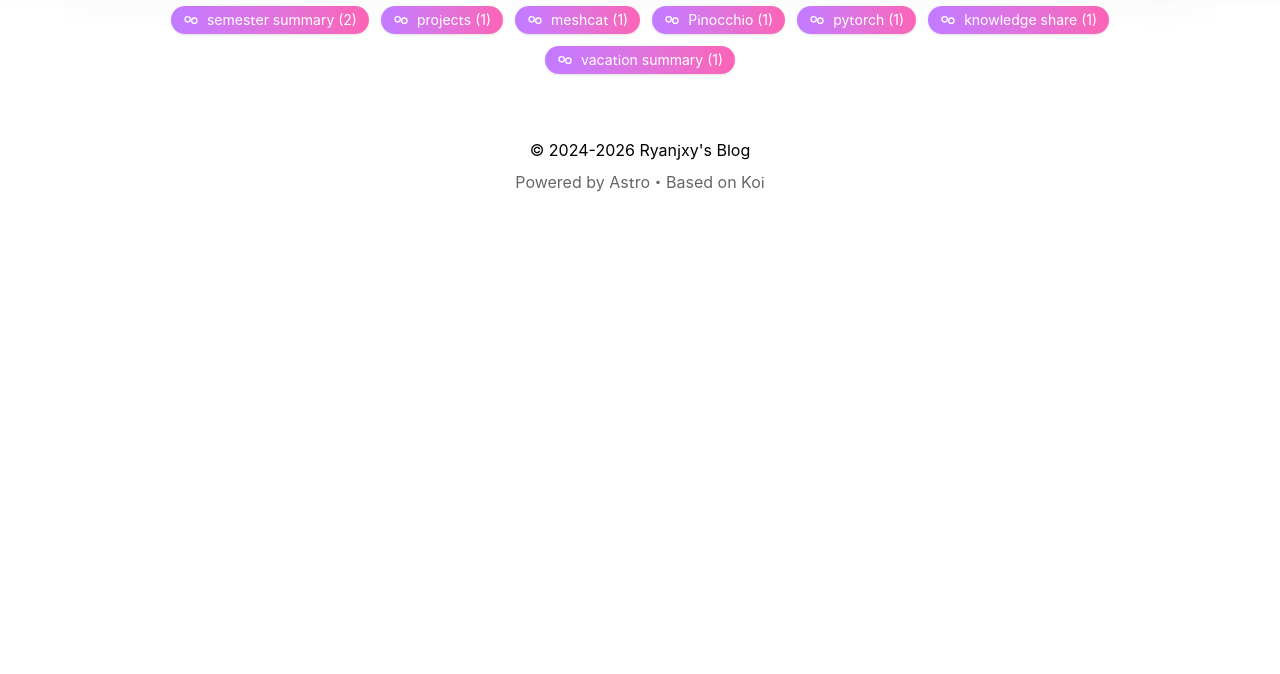
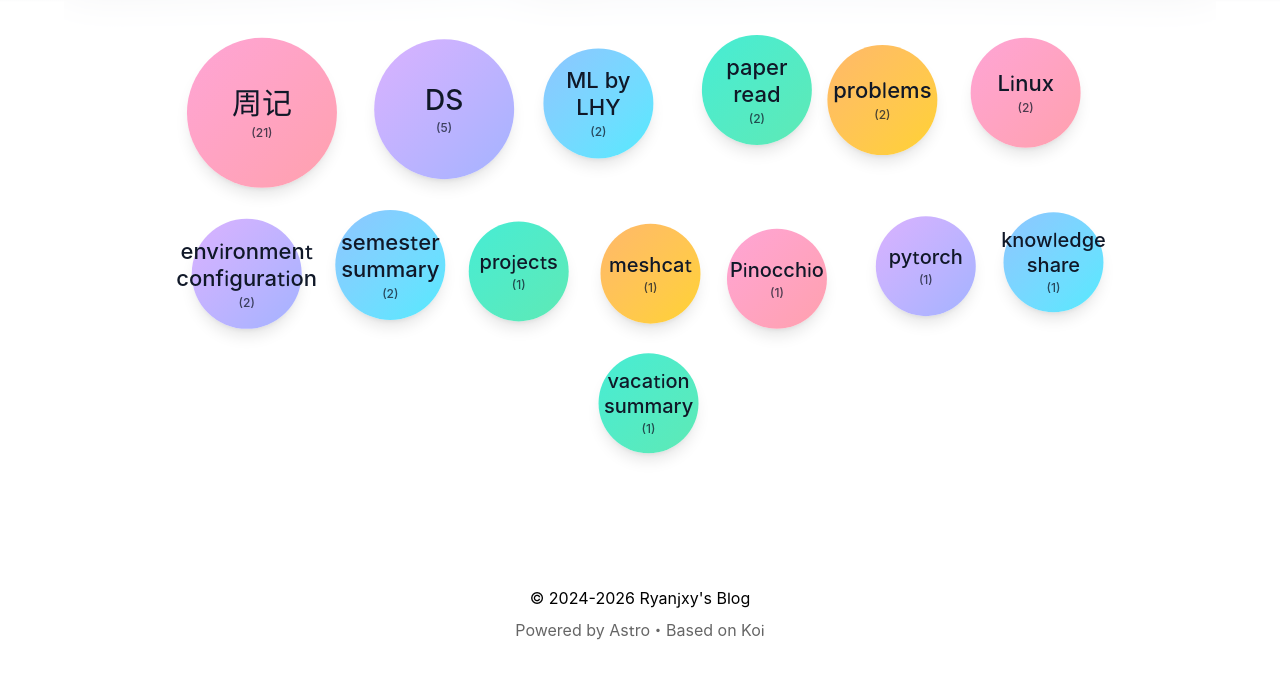
Before and after one commit to Ryanjxy123/ryanjxy123.github.io, an Astro site: page /page/tags in a window 1280 px wide. Shown: the part 646-1320 px from the top of the page. Before the commit the page ends 872 px from the top, so only its background shows below. Built offline with nearby package versions, Linux system fonts and the light colour scheme; Astro itself is replaced by a stand-in of ours; some packages are replaced by stand-ins of ours; a web font is replaced by a local one.

Commit message:
第二次修改后的版本，增加了tag气泡化以及点击跳转的功能

```diff
--- a/src/components/Header.astro
+++ b/src/components/Header.astro
@@ -4,7 +4,7 @@ import {
 	SITE_DESCRIPTION,
 	SITE_HEAD_IMAGE_DAY,
 	SITE_HEAD_IMAGE_NIGHT,
-	SITE_TITLE
+	SITE_TITLE,
 } from "../consts";
 import HeaderNav from "./HeaderNav.svelte";
 import { Image } from "astro:assets";
@@ -14,26 +14,39 @@ interface Props {
 	currentPageTitle?: string;
 }
 
-const {largeBanner, currentPageTitle} = Astro.props;
+const { largeBanner, currentPageTitle } = Astro.props;
 
 const presetSizes = [320, 640, 768, 1024, 1280, 1536, 1920, 2560];
-const imageSizes = presetSizes.map((e) => `(max-width: ${Math.floor(e / 2)}px) ${e}px, `).join('');
+const imageSizes = presetSizes.map(e => `(max-width: ${Math.floor(e / 2)}px) ${e}px, `).join("");
 
 const heightClassName = largeBanner ? "h-[calc(100svh+8rem)]" : "h-[calc(65lvh+8rem)]";
 ---
 
 <HeaderNav client:load>
-	<Image slot="avatar" class="block w-12 h-12 rounded-full" alt="头像" src={SITE_AUTHOR_AVATAR} width={48} densities={[1, 2, 3]} />
+	<Image
+		slot="avatar"
+		class="block w-12 h-12 rounded-full"
+		alt="头像"
+		src={SITE_AUTHOR_AVATAR}
+		width={48}
+		densities={[1, 2, 3]}
+	/>
 </HeaderNav>
 
-<header id="navBackground"
-		class={`${heightClassName} min-h-[30rem] flex flex-col z-0`}>
+<header id="navBackground" class={`${heightClassName} min-h-[30rem] flex flex-col z-0`}>
 	<div class="flex-auto relative">
-		{largeBanner ? <div id="navScrollNotice"
-						  aria-hidden="true"
-						  class="absolute h-2 w-16 -translate-x-2/4 left-2/4 bottom-4 bg-white/60 rounded-full transition-all"
-		></div> : null}
-		<div class={`absolute -translate-x-2/4 left-2/4 ${largeBanner ? "bottom-10" : "bottom-6"} w-full max-w-4xl text-white px-5 md:px-6 [filter:drop-shadow(0_20px_13px_rgb(0_0_0_/_0.1))_drop-shadow(0_8px_5px_rgb(0_0_0_/_0.4))]`}>
+		{
+			largeBanner ? (
+				<div
+					id="navScrollNotice"
+					aria-hidden="true"
+					class="absolute h-2 w-16 -translate-x-2/4 left-2/4 bottom-4 bg-white/60 rounded-full transition-all"
+				/>
+			) : null
+		}
+		<div
+			class={`absolute left-0 right-0 mx-auto ${largeBanner ? "bottom-10" : "bottom-6"} w-full max-w-6xl text-white px-5 md:px-8 text-left [filter:drop-shadow(0_20px_13px_rgb(0_0_0_/_0.1))_drop-shadow(0_8px_5px_rgb(0_0_0_/_0.4))]`}
+		>
 			<h1 class="text-4xl leading-normal font-bold">
 				<a href="./">
 					{currentPageTitle || SITE_TITLE}
@@ -42,7 +55,8 @@ const heightClassName = largeBanner ? "h-[calc(100svh+8rem)]" : "h-[calc(65lvh+8
 			<p class="text-base leading-normal mt-1">{SITE_DESCRIPTION}</p>
 		</div>
 	</div>
-	<div aria-hidden="true" class="flex-none h-32 w-full bg-gradient-to-b from-transparent to-white dark:to-gray-950"></div>
+	<div aria-hidden="true" class="flex-none h-32 w-full bg-gradient-to-b from-transparent to-white dark:to-gray-950">
+	</div>
 </header>
 
 <div class={`w-full ${heightClassName} min-h-[30rem] absolute left-0 top-0 -z-20`} aria-hidden="true">
--- a/src/pages/page/tags.astro
+++ b/src/pages/page/tags.astro
@@ -1,15 +1,13 @@
 ---
-import { getCollection } from 'astro:content';
-import BaseHead from '../../components/BaseHead.astro';
-import Header from '../../components/Header.astro';
-import Footer from '../../components/Footer.astro';
+import { getCollection } from "astro:content";
+import BaseHead from "../../components/BaseHead.astro";
+import Header from "../../components/Header.astro";
+import Footer from "../../components/Footer.astro";
 import BaseLayout from "../../layouts/BaseLayout.astro";
 import Container from "../../components/Container.astro";
 
-// 获取所有博客文章
-const posts = await getCollection('blog');
-
-// 统计标签及数量
+// Get all posts and calculate tag counts
+const posts = await getCollection("blog");
 const tagMap = new Map();
 posts.forEach(post => {
     (post.data.tags || []).forEach(tag => {
@@ -17,8 +15,17 @@ posts.forEach(post => {
     });
 });
 
-// 排序标签（按数量降序）
+// Sort tags by count (descending)
 const tags = Array.from(tagMap.entries()).sort((a, b) => b[1] - a[1]);
+
+// Define some nice gradient pairs for the bubbles
+const gradients = [
+    "from-pink-300 to-rose-300 dark:from-pink-700 dark:to-rose-800",
+    "from-purple-300 to-indigo-300 dark:from-purple-700 dark:to-indigo-800",
+    "from-blue-300 to-cyan-300 dark:from-blue-700 dark:to-cyan-800",
+    "from-teal-300 to-emerald-300 dark:from-teal-700 dark:to-emerald-800",
+    "from-orange-300 to-amber-300 dark:from-orange-700 dark:to-amber-800",
+];
 ---
 
 <BaseLayout>
@@ -26,36 +33,112 @@ const tags = Array.from(tagMap.entries()).sort((a, b) => b[1] - a[1]);
     <Header />
 
     <Container defaultPadding={true}>
-    <h1 class="text-3xl font-bold mb-6 text-center">所有标签</h1>
-    {tags.length > 0 ? (
-      <ul class="flex flex-wrap justify-center gap-3">
-        {tags.map(([tag, count]) => (
-          <li>
+        <div class="relative min-h-[60vh] flex flex-col items-center justify-center overflow-hidden py-10">
+            <h1 class="text-4xl font-bold mb-10 text-center z-10 relative pointer-events-none">所有标签</h1>
+
+            {
+                tags.length > 0 ? (
+                    <div class="bubble-container relative w-full max-w-5xl mx-auto flex flex-wrap justify-center content-center gap-8 p-4">
+                        {tags.map(([tag, count], index) => {
+                            // Assign a random gradient
+                            const gradientClass = gradients[index % gradients.length];
+                            // Random size between 80px and 140px based on count weight or random?
+                            // Let's use count to influence size slightly, but keep it constrained.
+                            // Base 90px + count * 5px, max 150px.
+                            const size = Math.min(150, 90 + count * 10);
+
+                            return (
                                 <a
                                     href={`/tags/${tag}/`}
-                class="
-                  inline-flex items-center gap-2
-                  px-3 py-1 rounded-full
-                  bg-gradient-to-r from-purple-400 to-pink-400 text-white
-                  dark:from-purple-600 dark:to-pink-600
-                  hover:brightness-110 transition
-                  shadow-sm hover:shadow-md
-                  text-sm
-                "
+                                    class={`
+                  bubble
+                  flex items-center justify-center text-center
+                  rounded-full
+                  shadow-lg hover:shadow-xl hover:scale-105
+                  transition-transform duration-300
+                  bg-gradient-to-br ${gradientClass}
+                  text-gray-900 dark:text-white
+                  font-medium
+                  cursor-pointer
+                  z-0
+                `}
+                                    style={{
+                                        width: `${size}px`,
+                                        height: `${size}px`,
+                                        fontSize: `${Math.max(0.9, size / 80)}rem`,
+                                    }}
                                 >
-                <svg xmlns="http://www.w3.org/2000/svg" class="h-4 w-4" fill="none" viewBox="0 0 24 24" stroke="currentColor">
-                  <path stroke-linecap="round" stroke-linejoin="round" stroke-width="2" d="M7 7h.01M7 7a4 4 0 010 8h0a4 4 0 010-8zm0 0a4 4 0 110 8h0a4 4 0 010-8zm10 10h.01M17 17a4 4 0 010-8h0a4 4 0 010 8zm0 0a4 4 0 110-8h0a4 4 0 010 8z" />
-                </svg>
-                {tag} ({count})
+                                    <div class="pointer-events-none flex flex-col leading-tight">
+                                        <span>{tag}</span>
+                                        <span class="text-xs opacity-75 mt-0.5">({count})</span>
+                                    </div>
                                 </a>
-
-          </li>
-        ))}
-      </ul>
+                            );
+                        })}
+                    </div>
                 ) : (
                     <p class="text-center">暂无标签</p>
-    )}
+                )
+            }
+        </div>
     </Container>
 
     <Footer />
 </BaseLayout>
+
+<script>
+    // Randomize animation delays and durations on client load
+    document.addEventListener("DOMContentLoaded", () => {
+        const bubbles = document.querySelectorAll(".bubble") as NodeListOf<HTMLElement>;
+
+        bubbles.forEach(bubble => {
+            // Very slow movement: 15s to 30s
+            const duration = 15 + Math.random() * 15;
+            // Random delay to desync
+            const delay = -1 * (Math.random() * 30);
+
+            bubble.style.animationName = Math.random() > 0.5 ? "floatA" : "floatB";
+            bubble.style.animationDuration = `${duration}s`;
+            bubble.style.animationDelay = `${delay}s`;
+            bubble.style.animationTimingFunction = "ease-in-out";
+            bubble.style.animationIterationCount = "infinite";
+        });
+    });
+</script>
+
+<style>
+    /* Define two slightly different float patterns for more variety */
+    @keyframes floatA {
+        0%,
+        100% {
+            transform: translate(0, 0);
+        }
+        25% {
+            transform: translate(10px, -15px);
+        }
+        50% {
+            transform: translate(-5px, 5px);
+        }
+        75% {
+            transform: translate(-10px, -10px);
+        }
+    }
+
+    @keyframes floatB {
+        0%,
+        100% {
+            transform: translate(0, 0);
+        }
+        33% {
+            transform: translate(-10px, 10px);
+        }
+        66% {
+            transform: translate(12px, -8px);
+        }
+    }
+
+    .bubble-container {
+        /* Optional: ensure container has enough height if bubbles are few */
+        min-height: 400px;
+    }
+</style>
--- a/src/pages/tags/[tag]/index.astro
+++ b/src/pages/tags/[tag]/index.astro
@@ -1,11 +1,11 @@
 ---
-import { getCollection } from 'astro:content';
+import { getCollection } from "astro:content";
 import BlogPostList from "@/layouts/BlogPostList.astro";
 import { filterPosts } from "@/utils/misc";
 
 // ✅ 添加 getStaticPaths
 export async function getStaticPaths() {
-  const posts = await getCollection('blog');
+    const posts = await getCollection("blog");
     const tagSet = new Set();
     posts.forEach(post => {
         (post.data.tags || []).forEach(tag => tagSet.add(tag));
@@ -19,60 +19,28 @@ export async function getStaticPaths() {
 const { tag } = Astro.params;
 
 // 获取全部文章
-const posts = filterPosts(await getCollection('blog'), {
+const posts = filterPosts(await getCollection("blog"), {
     filterDraft: true,
     filterUnlisted: true,
 });
 
 // 筛选包含当前标签的文章
-const filteredPosts = posts.filter(
-  post => post.data.tags && post.data.tags.includes(tag)
-);
+const filteredPosts = posts.filter(post => post.data.tags && post.data.tags.includes(tag));
 
 // 分页控制
 const postsPerPage = 6;
-const currentPage = Astro.url.searchParams.get('page')
-  ? parseInt(Astro.url.searchParams.get('page'))
-  : 1;
+const currentPage = Astro.url.searchParams.get("page") ? parseInt(Astro.url.searchParams.get("page")) : 1;
 
 const totalPages = Math.ceil(filteredPosts.length / postsPerPage);
 const startIndex = (currentPage - 1) * postsPerPage;
 const endIndex = startIndex + postsPerPage;
 const paginatedPosts = filteredPosts.slice(startIndex, endIndex);
 ---
-<h1 class="text-2xl font-bold mb-4">标签：{tag}</h1>
 
-{paginatedPosts.length > 0 ? (
-  <BlogPostList
-    data={paginatedPosts}
-    currentPage={currentPage}
-    lastPage={totalPages}
-     currentPageTitle={tag}
-  />
+{
+    paginatedPosts.length > 0 ? (
+        <BlogPostList data={paginatedPosts} currentPage={currentPage} lastPage={totalPages} currentPageTitle={tag} />
     ) : (
         <p>暂无包含此标签的文章。</p>
-)}
-
-{totalPages > 1 && (
-  <div class="pagination-controls mt-8 flex justify-center items-center gap-4">
-    {currentPage > 1 && (
-      <a
-        href={`/tags/${tag}?page=${currentPage - 1}`}
-        class="px-4 py-2 border border-gray-300 rounded-md bg-white text-gray-700 hover:bg-gray-100 transition-colors duration-200"
-      >
-        上一页
-      </a>
-    )}
-    <span class="font-semibold text-gray-800">
-      第 {currentPage} 页 / 共 {totalPages} 页
-    </span>
-    {currentPage < totalPages && (
-      <a
-        href={`/tags/${tag}?page=${currentPage + 1}`}
-        class="px-4 py-2 border border-gray-300 rounded-md bg-white text-gray-700 hover:bg-gray-100 transition-colors duration-200"
-      >
-        下一页
-      </a>
-    )}
-  </div>
-)}
+    )
+}
```
Also changed, not shown: src/pages/tags/index.astro (+18 -10 lines). Lines whose indentation alone changed are shown as unchanged.
